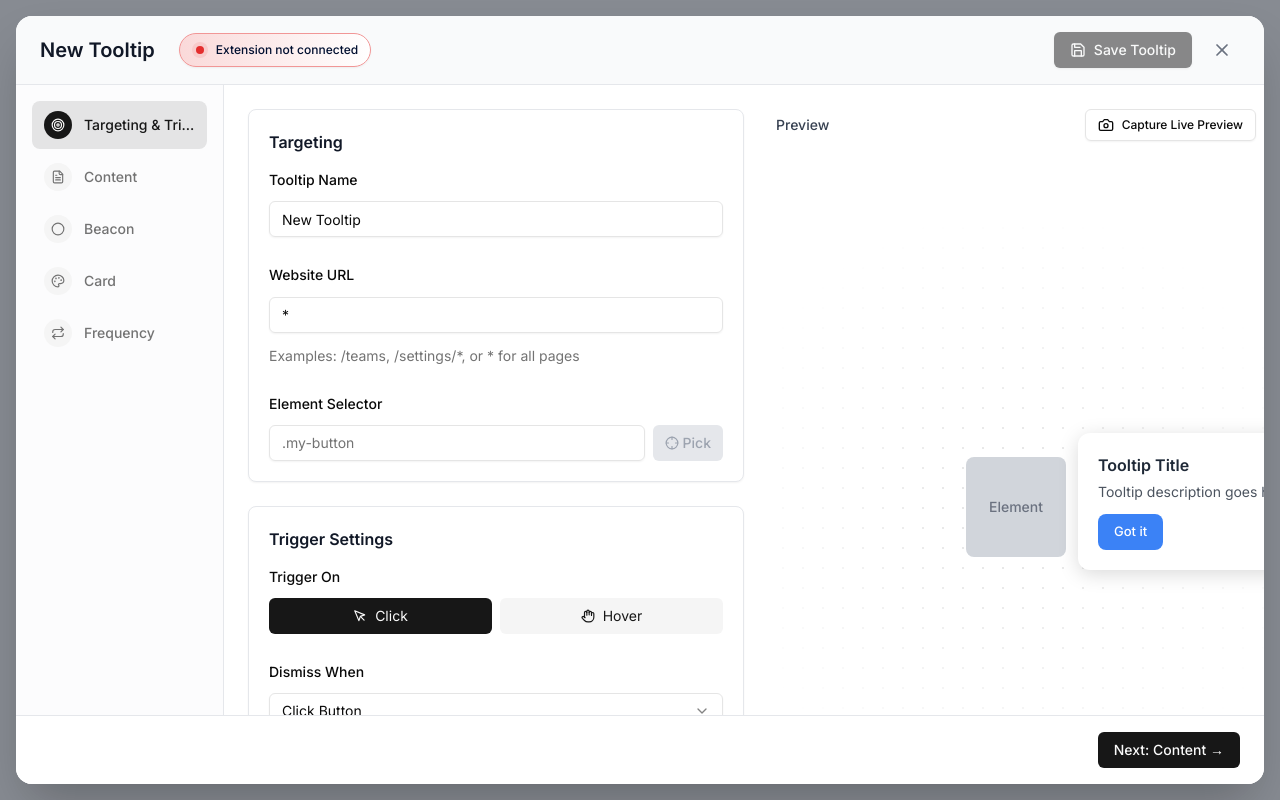
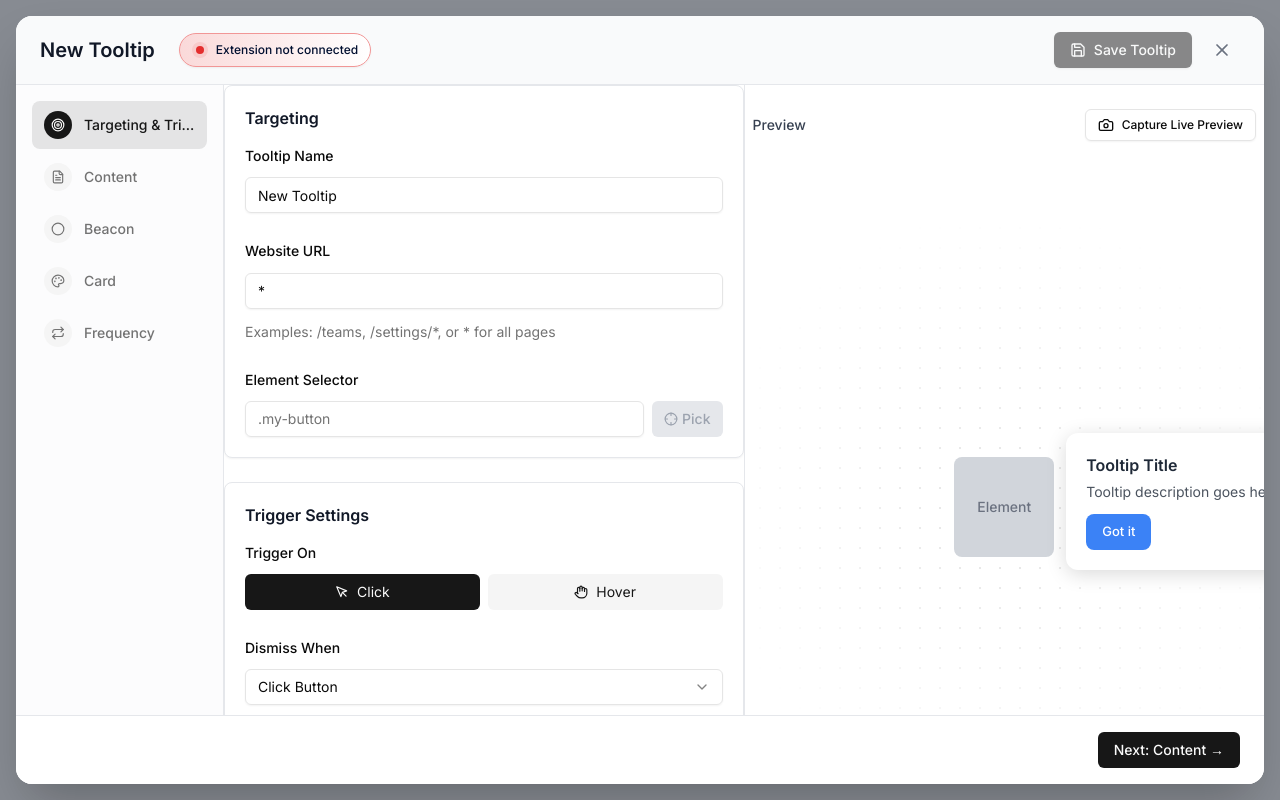
Before and after one commit to andreycretsu/plg-tour, a Next.js app in the folder web/: page /tooltips/new in a window 1280 px wide. Built offline with nearby package versions, Linux system fonts and the light colour scheme.

Commit message:
Remove padding and border radius from form content div, add border to preview column

```diff
--- a/web/app/tooltips/[id]/page.tsx
+++ b/web/app/tooltips/[id]/page.tsx
@@ -700,7 +700,7 @@ export default function EditTooltipPage() {
         </div>
 
         {/* Middle Column - Form Content */}
-        <div className="flex-1 max-w-xl overflow-y-auto p-6 pb-20">
+        <div className="flex-1 max-w-xl overflow-y-auto pb-20">
 
           {/* Step 1: Targeting & Trigger */}
           {activeStep === 1 && (
@@ -1977,7 +1977,7 @@ export default function EditTooltipPage() {
         </div>
 
         {/* Right Column - Preview */}
-        <div className="flex-1 min-w-[400px]">
+        <div className="flex-1 min-w-[400px] border-l border-gray-200">
           <div className="sticky top-0 h-screen py-6 flex flex-col">
             {/* Capture Preview Button */}
             <div className="flex items-center justify-between mb-3 px-2">
--- a/web/app/tooltips/new/page.tsx
+++ b/web/app/tooltips/new/page.tsx
@@ -455,7 +455,7 @@ export default function NewTooltipPage() {
         </div>
 
         {/* Middle Column - Form Content */}
-        <div className="flex-1 max-w-xl overflow-y-auto p-6">
+        <div className="flex-1 max-w-xl overflow-y-auto">
           {/* Step 1: Targeting & Trigger */}
           {activeStep === 1 && (
             <StepContent>
@@ -1211,7 +1211,7 @@ export default function NewTooltipPage() {
         </div>
 
         {/* Right Column - Preview */}
-        <div className="flex-1 min-w-[400px]">
+        <div className="flex-1 min-w-[400px] border-l border-gray-200">
           <div className="sticky top-0 h-screen py-6 flex flex-col">
             {/* Capture Preview Button */}
             <div className="flex items-center justify-between mb-3 px-2">
--- a/web/app/tours/[id]/page.tsx
+++ b/web/app/tours/[id]/page.tsx
@@ -643,7 +643,7 @@ export default function EditTourPage() {
         </div>
 
         {/* Middle Column - Form Content */}
-        <div className="flex-1 max-w-xl overflow-y-auto p-6 pb-20">
+        <div className="flex-1 max-w-xl overflow-y-auto pb-20">
           {/* Step 1: Tour Details */}
           {activeStep === 1 && (
             <StepContent>
@@ -1200,7 +1200,7 @@ export default function EditTourPage() {
         </div>
 
         {/* Right Column - Preview */}
-        <div className="flex-1 min-w-[400px]">
+        <div className="flex-1 min-w-[400px] border-l border-gray-200">
           <div className="sticky top-0 h-screen py-6 flex flex-col">
             {/* Capture Preview Button */}
             <div className="flex items-center justify-between mb-3 px-2">
--- a/web/app/tours/new/page.tsx
+++ b/web/app/tours/new/page.tsx
@@ -354,7 +354,7 @@ export default function NewTourPage() {
         </div>
 
         {/* Middle Column - Form Content */}
-        <div className="flex-1 max-w-xl overflow-y-auto p-6 pb-20">
+        <div className="flex-1 max-w-xl overflow-y-auto pb-20">
           {/* Step 1: Tour Details */}
           {activeStep === 1 && (
             <StepContent>
@@ -782,7 +782,7 @@ export default function NewTourPage() {
         </div>
 
         {/* Right Column - Preview */}
-        <div className="flex-1 min-w-[400px]">
+        <div className="flex-1 min-w-[400px] border-l border-gray-200">
           <div className="sticky top-0 h-screen py-6 flex flex-col">
             {/* Capture Preview Button */}
             <div className="flex items-center justify-between mb-3 px-2">
```
